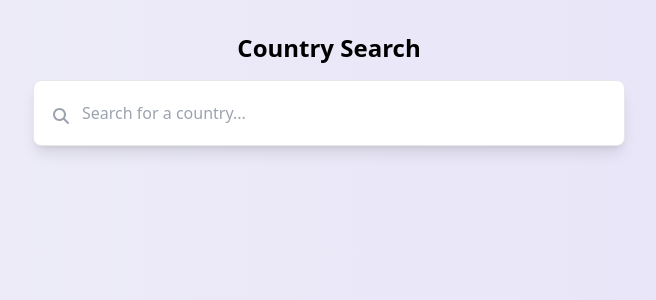
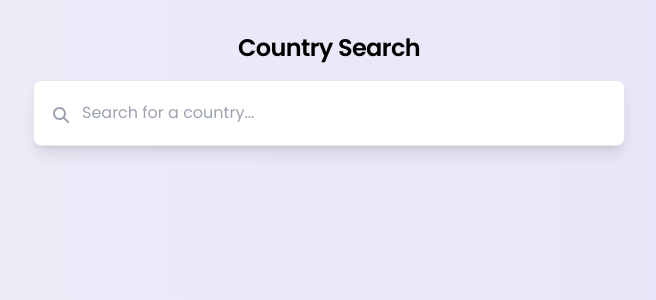
Before and after one commit to MadurangaKM/CountrySearch, a Next.js app in the folder country-search/: page / in a window 1280 px wide. Shown: the top 300 px of the page, without its empty margins (311-967 px from the left). Built offline with nearby package versions, Linux system fonts and the light colour scheme.

Commit message:
font issue fixed

```diff
--- a/country-search/app/components/CountrySearch.tsx
+++ b/country-search/app/components/CountrySearch.tsx
@@ -55,8 +55,8 @@ const CountrySearch: React.FC = () => {
     };
 
     return (
-        <div className="container mx-auto p-4 text-center font-poppins md:w-1/2 md:mt-15">
-            <h1 className="text-2xl font-bold mb-4 ">Country Search</h1>
+        <div className="container mx-auto p-4 text-center  md:w-1/2 md:mt-15">
+            <h1 className="text-2xl font-semibold mb-4 tracking-tight">Country Search</h1>
             <div className="relative w-full mb-4 ">
                 <input
                     type="text"
--- a/country-search/app/layout.tsx
+++ b/country-search/app/layout.tsx
@@ -1,8 +1,8 @@
 import type { Metadata } from 'next'
-import { Inter } from 'next/font/google'
+import { Poppins } from 'next/font/google'
 import './globals.css'
 
-const inter = Inter({ subsets: ['latin'] })
+const poppins = Poppins({ weight: ['100', '200', '300', '400', '500', '600', '700', '800', '900'], subsets: ['latin'] })
 
 export const metadata: Metadata = {
   title: 'Country Search',
@@ -16,7 +16,7 @@ export default function RootLayout({
 }) {
   return (
     <html lang="en">
-      <body className={inter.className}>{children}</body>
+      <body className={poppins.className}>{children}</body>
     </html>
   )
 }
```
